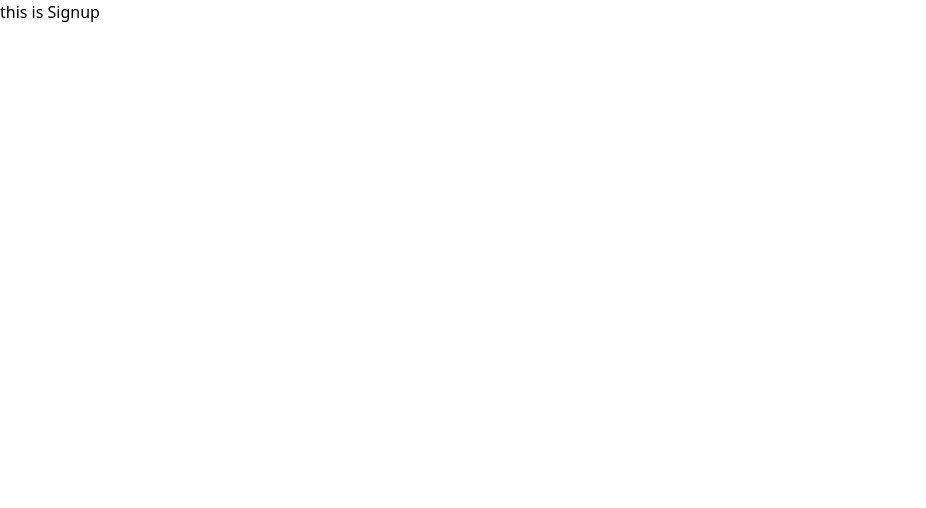
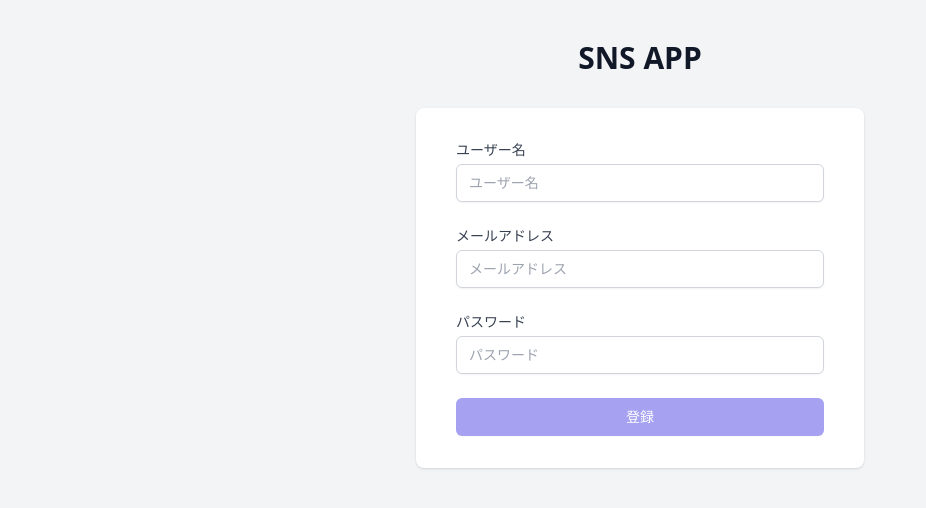
Before and after one commit to shimobayashi-growers/sns-app, a React (Create React App) app: page /signup in a window 1280 px wide. Shown: the top 508 px of the page, without its empty margins (0-926 px from the left). Built offline with nearby package versions, Linux system fonts and the light colour scheme; the HTML template or start-up script is replaced by a standard one.

Commit message:
41. ユーザーの登録機能を作ろう

```diff
--- a/package.json
+++ b/package.json
@@ -3,6 +3,7 @@
   "version": "0.1.0",
   "private": true,
   "dependencies": {
+    "@supabase/supabase-js": "^2.43.5",
     "@testing-library/jest-dom": "^5.17.0",
     "@testing-library/react": "^13.4.0",
     "@testing-library/user-event": "^13.5.0",
--- /dev/null
+++ b/src/lib/supabase.js
@@ -0,0 +1,6 @@
+import { createClient } from "@supabase/supabase-js"
+
+export const supabase = createClient (
+    process.env.REACT_APP_SUPABASE_URL,
+    process.env.REACT_APP_SUPABASE_API_KEY
+);
--- a/src/pages/Signup.js
+++ b/src/pages/Signup.js
@@ -1,4 +1,96 @@
+import { useState } from 'react';
+import { authRepository } from '../repositories/auth';
+
 function Signup() {
-    return <div> this is Signup</div>
+    const [name, setName] = useState('');
+    const [email, setEmail] = useState('');
+    const [password, setPassword] = useState('');
+
+    const signup = async () => {
+        const user = await authRepository.signup(name, email, password);
+        console.log(user);
+    }
+
+  return (
+    <div className="min-h-screen bg-gray-100 py-10 px-4 sm:px-6 lg:px-8">
+      <div className="flex flex-col items-center">
+        <h2 className="text-3xl font-extrabold text-gray-900">SNS APP</h2>
+        <div className="mt-8 w-full max-w-md">
+          <div className="bg-white py-8 px-4 shadow sm:rounded-lg sm:px-10">
+            <div className="space-y-6">
+              <div>
+                <label
+                  className="block text-sm font-medium text-gray-700"
+                  htmlFor="username"
+                >
+                  ユーザー名
+                </label>
+                <div className="mt-1">
+                  <input
+                  onChange={(e) => setName(e.target.value)}
+                    id="username"
+                    name="username"
+                    placeholder="ユーザー名"
+                    required
+                    type="text"
+                    className="appearance-none block w-full px-3 py-2 border border-gray-300 rounded-md shadow-sm placeholder-gray-400 focus:outline-none focus:ring-indigo-500 focus:border-indigo-500 sm:text-sm"
+                  />
+                </div>
+              </div>
+              <div>
+                <label
+                  className="block text-sm font-medium text-gray-700"
+                  htmlFor="email"
+                >
+                  メールアドレス
+                </label>
+                <div className="mt-1">
+                  <input
+                  onChange={(e) => setEmail(e.target.value)}
+                    id="email"
+                    name="email"
+                    placeholder="メールアドレス"
+                    required
+                    type="email"
+                    className="appearance-none block w-full px-3 py-2 border border-gray-300 rounded-md shadow-sm placeholder-gray-400 focus:outline-none focus:ring-indigo-500 focus:border-indigo-500 sm:text-sm"
+                  />
+                </div>
+              </div>
+              <div>
+                <label
+                  className="block text-sm font-medium text-gray-700"
+                  htmlFor="password"
+                >
+                  パスワード
+                </label>
+                <div className="mt-1">
+                  <input
+                  onChange={(e) => setPassword(e.target.value)}
+                    id="password"
+                    name="password"
+                    placeholder="パスワード"
+                    required
+                    type="password"
+                    className="appearance-none block w-full px-3 py-2 border border-gray-300 rounded-md shadow-sm placeholder-gray-400 focus:outline-none focus:ring-indigo-500 focus:border-indigo-500 sm:text-sm"
+                  />
+                </div>
+              </div>
+              <div>
+                <button
+                    onClick={signup}
+                    className="w-full flex justify-center py-2 px-4 border border-transparent rounded-md shadow-sm text-sm font-medium text-white bg-indigo-600 hover:bg-indigo-700 focus:outline-none focus:ring-2 focus:ring-offset-2 focus:ring-indigo-500 disabled:opacity-50 disabled:cursor-not-allowed"
+                    // バリデーション
+                    disabled={name === '' || email === '' || password === ''}
+                    >
+                  登録
+                </button>
+              </div>
+            </div>
+          </div>
+        </div>
+      </div>
+    </div>
+  );
 }
+
 export default Signup;
--- /dev/null
+++ b/src/repositories/auth.js
@@ -0,0 +1,14 @@
+import { supabase } from "../lib/supabase"
+
+export const authRepository = {
+    async signup(name, email, password) {
+        const {data,error} = await supabase.auth.signUp({
+            email,
+            password,
+            options: {data: {name} },
+        });
+        // supabaseはerrorにエラーが返ってくる
+        if (error != null) throw new Error(error.message);
+        return { ...data.user, userName: data.user.user_metadata.name };
+    },
+};
```
Also changed, not shown: 2 other files (tests, documents, lock files or other folders).
